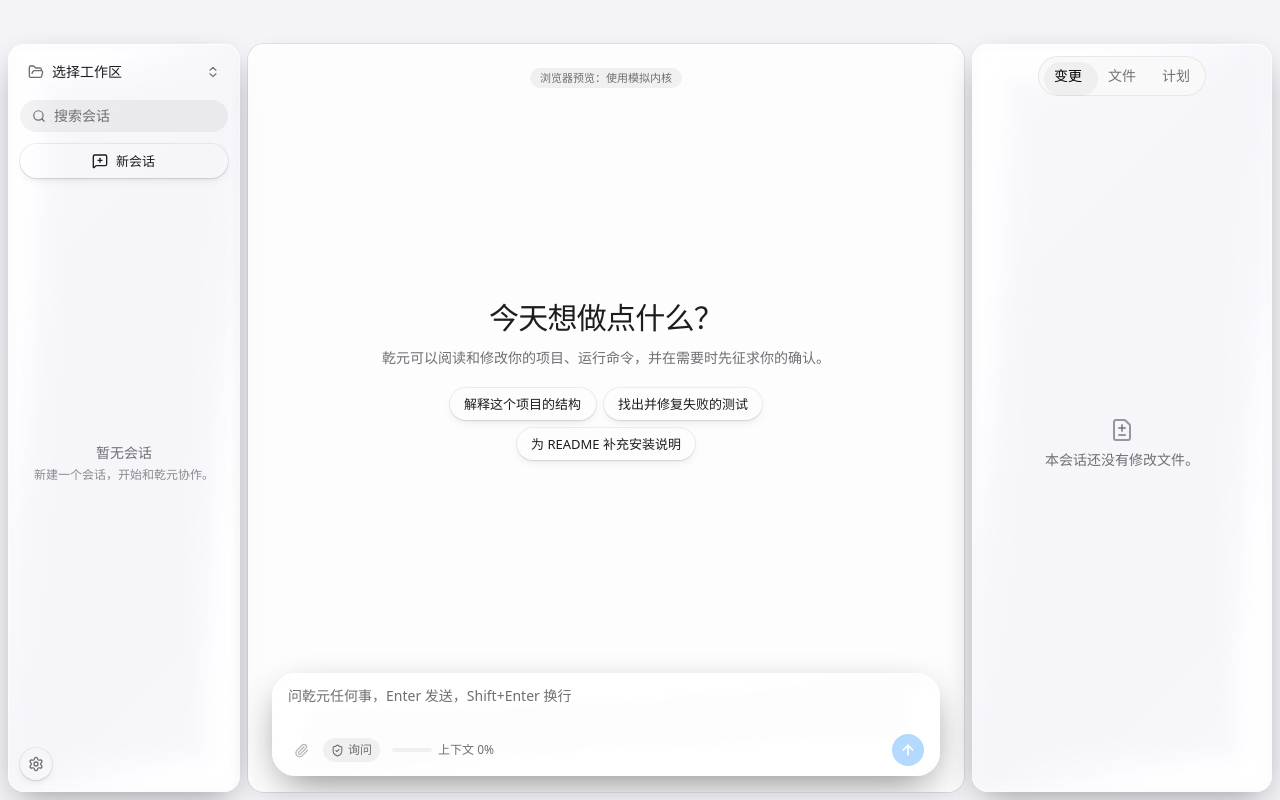
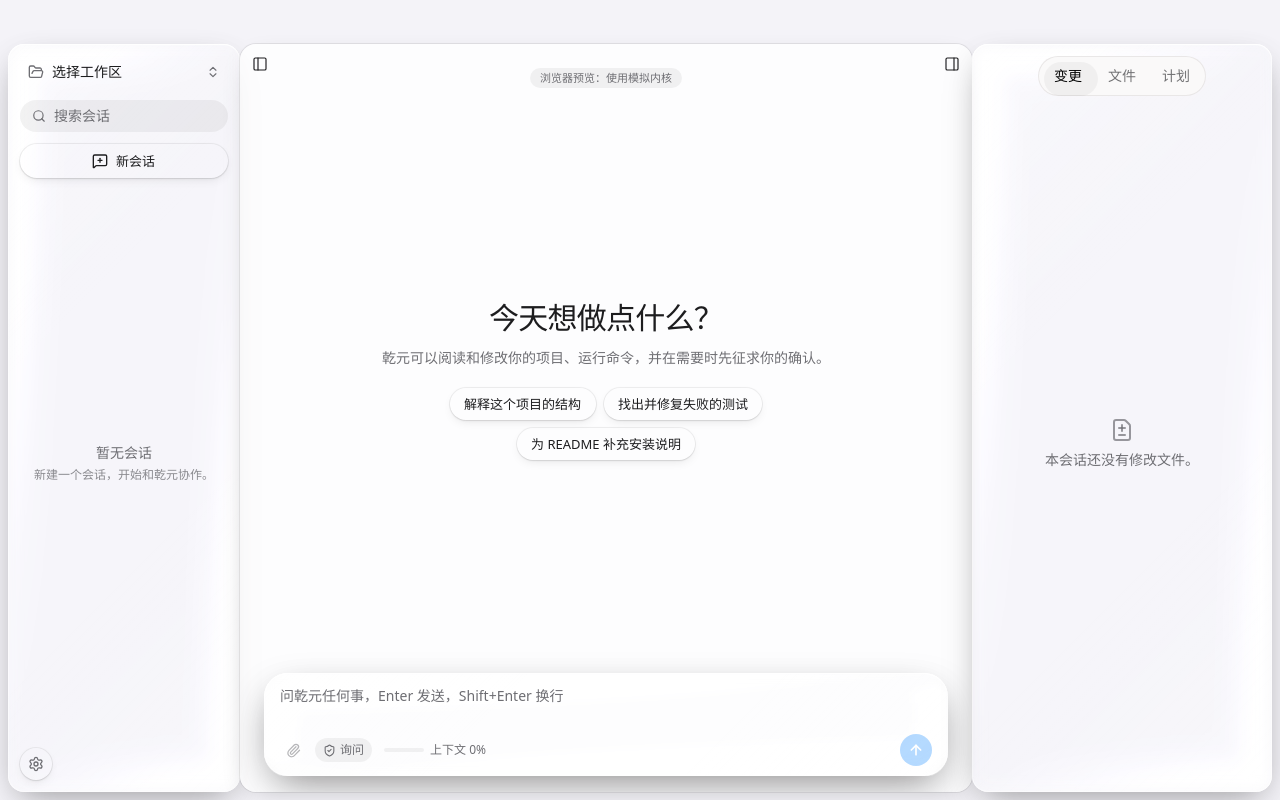
Before and after one commit to skaduv/primus, a Next.js app in the folder apps/desktop/: page / in a window 1280 px wide. Built offline with nearby package versions, Linux system fonts and the light colour scheme.

Commit message:
feat(frontend): 左右栏吸附中央纸面，角上开关与吸附动画

```diff
--- a/apps/desktop/src/components/layout/app-shell.tsx
+++ b/apps/desktop/src/components/layout/app-shell.tsx
@@ -1,7 +1,10 @@
 "use client";
 
+import { PanelLeft, PanelRight } from "lucide-react";
+import { type ReactNode, useEffect, useRef, useState } from "react";
 import { ChatPanel } from "@/features/chat/chat-panel";
 import { strings } from "@/lib/strings";
+import { cn } from "@/lib/utils";
 import { useAppStore } from "@/stores/app-store";
 import { BottomDrawer } from "./bottom-drawer";
 import { InspectorPanel } from "./inspector-panel";
@@ -47,9 +50,10 @@ export function AppShell() {
 
       <div className="flex min-h-0 flex-1 flex-col">
         <div className="flex min-h-0 flex-1" style={{ minHeight: CENTER_MIN_HEIGHT }}>
+          <SnapSlot side="left" open={layout.left.open} size={layout.left.size}>
+            {(w) => <SessionsSidebar width={w} />}
+          </SnapSlot>
           {layout.left.open && (
-            <>
-              <SessionsSidebar width={layout.left.size} />
             <ResizeHandle
               orientation="vertical"
               label={t.resizeSessions}
@@ -59,18 +63,30 @@ export function AppShell() {
               direction={1}
               onResize={s.setSessionsPanelWidth}
               onReset={() => s.setSessionsPanelWidth(LEFT_PANEL.initial)}
+              className={seamHandleClass}
             />
-            </>
           )}
           <main
             aria-label={t.timeline}
             className="relative flex min-h-0 flex-1 flex-col overflow-hidden rounded-[16px] bg-[var(--paper)] shadow-[0_8px_30px_-14px_rgb(0_0_0/0.3)] ring-1 ring-border"
             style={{ minWidth: CENTER_MIN_WIDTH }}
           >
+            {/* 左右栏开关：对称贴在纸面左上角、右上角（圆角与纸面同心） */}
+            <PanelToggle
+              side="left"
+              open={s.sessionsPanelOpen}
+              label={s.sessionsPanelOpen ? t.hideSessions : t.showSessions}
+              onToggle={() => s.setSessionsPanelOpen(!s.sessionsPanelOpen)}
+            />
+            <PanelToggle
+              side="right"
+              open={s.inspectorPanelOpen}
+              label={s.inspectorPanelOpen ? t.hideInspector : t.showInspector}
+              onToggle={() => s.setInspectorPanelOpen(!s.inspectorPanelOpen)}
+            />
             <ChatPanel />
           </main>
           {layout.right.open && (
-            <>
             <ResizeHandle
               orientation="vertical"
               label={t.resizeInspector}
@@ -80,10 +96,12 @@ export function AppShell() {
               direction={-1}
               onResize={s.setInspectorPanelWidth}
               onReset={() => s.setInspectorPanelWidth(RIGHT_PANEL.initial)}
+              className={seamHandleClass}
             />
-              <InspectorPanel width={layout.right.size} />
-            </>
           )}
+          <SnapSlot side="right" open={layout.right.open} size={layout.right.size}>
+            {(w) => <InspectorPanel width={w} />}
+          </SnapSlot>
         </div>
         {layout.drawer.open && (
           <>
@@ -104,3 +122,105 @@ export function AppShell() {
     </div>
   );
 }
+
+/** 接缝上的拖动条：8px 命中区域用负边距叠在两块面板之间，不占宽度 */
+const seamHandleClass = "-mx-1 z-20";
+
+/** 吸附动画：略带回弹的缓动，像磁吸一样贴到中央纸面上 */
+export const SNAP_MS = 320;
+const SNAP_EASE = "cubic-bezier(0.34, 1.3, 0.64, 1)";
+
+/**
+ * 侧栏插槽：展开时宽度从 0 弹到目标宽度，面板内容贴着接缝一侧，看起来是从中央纸面背后滑出并吸附；
+ * 收起时反向收回后再卸载。拖动调宽时不加过渡，跟手。
+ */
+function SnapSlot({
+  side,
+  open,
+  size,
+  children,
+}: {
+  side: "left" | "right";
+  open: boolean;
+  size: number;
+  children: (width: number) => ReactNode;
+}) {
+  const last = useRef(size);
+  if (open && size > 0) last.current = size;
+  const [mounted, setMounted] = useState(open);
+  const [shown, setShown] = useState(open);
+  const [animating, setAnimating] = useState(false);
+  const first = useRef(true);
+
+  useEffect(() => {
+    if (first.current) {
+      first.current = false;
+      return;
+    }
+    setAnimating(true);
+    let frame = 0;
+    if (open) {
+      setMounted(true);
+      frame = requestAnimationFrame(() => {
+        frame = requestAnimationFrame(() => setShown(true));
+      });
+    } else {
+      setShown(false);
+    }
+    const timer = setTimeout(() => {
+      setAnimating(false);
+      if (!open) setMounted(false);
+    }, SNAP_MS + 40);
+    return () => {
+      cancelAnimationFrame(frame);
+      clearTimeout(timer);
+    };
+  }, [open]);
+
+  if (!mounted) return null;
+  const width = last.current;
+  return (
+    <div
+      className={cn(
+        "flex min-h-0 shrink-0",
+        side === "left" ? "justify-end" : "justify-start",
+        animating && "overflow-hidden",
+      )}
+      style={{
+        width: shown ? width : 0,
+        transition: animating ? `width ${SNAP_MS}ms ${SNAP_EASE}` : undefined,
+      }}
+    >
+      {children(width)}
+    </div>
+  );
+}
+
+function PanelToggle({
+  side,
+  open,
+  label,
+  onToggle,
+}: {
+  side: "left" | "right";
+  open: boolean;
+  label: string;
+  onToggle: () => void;
+}) {
+  const Icon = side === "left" ? PanelLeft : PanelRight;
+  return (
+    <button
+      type="button"
+      aria-label={label}
+      title={label}
+      aria-pressed={open}
+      onClick={onToggle}
+      className={cn(
+        "absolute top-1.5 z-10 grid size-7 place-items-center rounded-[10px] text-muted transition-colors hover:bg-hover hover:text-fg aria-pressed:text-fg",
+        side === "left" ? "left-1.5" : "right-1.5",
+      )}
+    >
+      <Icon className="size-4" strokeWidth={1.75} />
+    </button>
+  );
+}
--- a/apps/desktop/src/components/layout/panel-layout.ts
+++ b/apps/desktop/src/components/layout/panel-layout.ts
@@ -107,11 +107,8 @@ export function resolvePanelLayout(
   const width = Math.max(viewport.width, MIN_WINDOW.width);
   const height = Math.max(viewport.height, MIN_WINDOW.height);
 
-  const innerWidth =
-    width -
-    2 * SHELL_PADDING -
-    (prefs.leftOpen ? HANDLE_SIZE : 0) -
-    (prefs.rightOpen ? HANDLE_SIZE : 0);
+  const innerWidth = width - 2 * SHELL_PADDING;
+  // 左右栏吸附在中央纸面上：拖动条叠在接缝上，不占宽度
   let overflow = left + right + CENTER_MIN_WIDTH - innerWidth;
   if (overflow > 0 && prefs.rightOpen) {
     const take = Math.min(overflow, right - RIGHT_PANEL.min);
--- a/apps/desktop/src/lib/strings.ts
+++ b/apps/desktop/src/lib/strings.ts
@@ -17,6 +17,10 @@ export const strings = {
     drawer: "终端 · 日志",
     resizeSessions: "调整会话列表宽度",
     resizeInspector: "调整右侧面板宽度",
+    showSessions: "展开左侧面板",
+    hideSessions: "收起左侧面板",
+    showInspector: "展开右侧面板",
+    hideInspector: "收起右侧面板",
     resizeDrawer: "调整底部面板高度",
     emptyTimeline: "还没有消息。从底部输入框开始一次对话。",
     noSessions: "暂无会话",
```
Also changed, not shown: 3 other files (tests, documents, lock files or other folders). Lines whose indentation alone changed are shown as unchanged.
